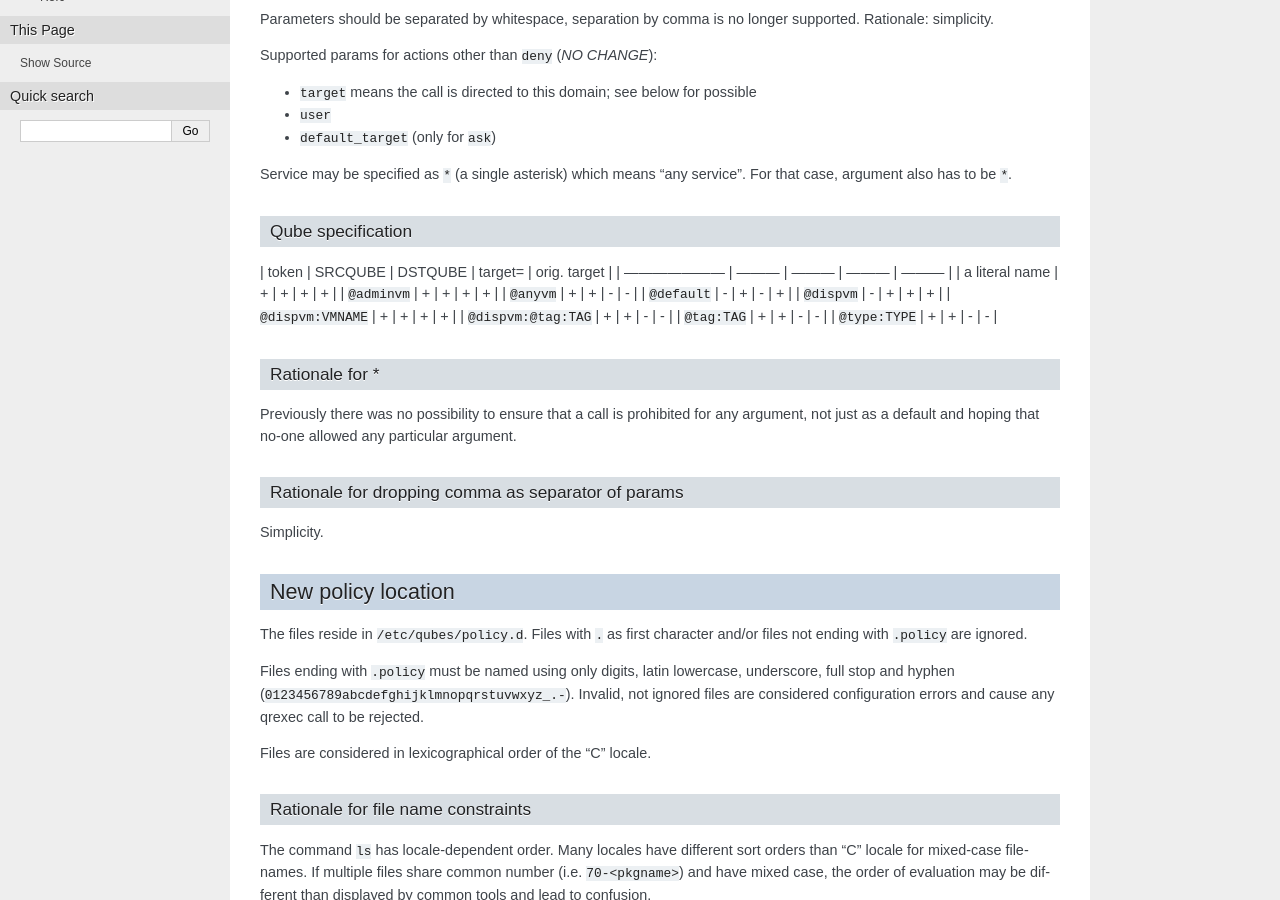
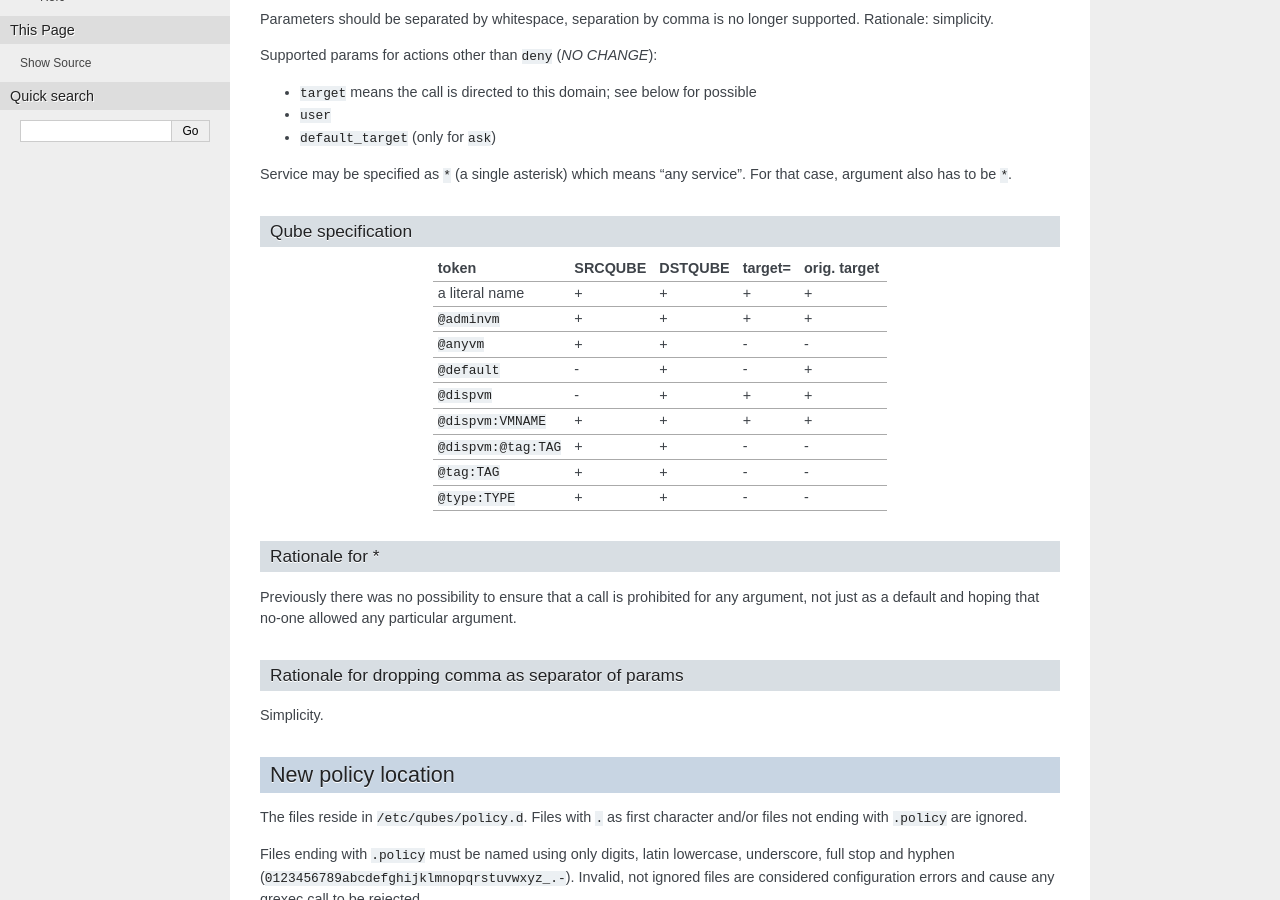
Before and after one commit to QubesOS/qubes-core-qrexec, a Sphinx documentation site: the page built from doc/multifile-policy.markdown, in a window 1280 px wide and 900 px high, scrolled down 516 px. Built offline with Sphinx 7.4.7, drawn with Linux system fonts in a browser that asks for light colours; part of the change alters nothing that is shown.

```diff
--- a/doc/conf.py
+++ b/doc/conf.py
@@ -55,7 +55,7 @@ extensions = [
     "sphinx.ext.intersphinx",
     "sphinx.ext.napoleon",
     "sphinx.ext.viewcode",
-    "recommonmark",
+    "myst_parser",
 ]
 
 # Add any paths that contain templates here, relative to this directory.
@@ -63,7 +63,10 @@ templates_path = ["_templates"]
 
 # The suffix(es) of source filenames.
 # You can specify multiple suffix as a list of string:
-source_suffix = [".rst", ".markdown"]
+source_suffix = {
+    ".rst": "restructuredtext",
+    ".markdown": "markdown",
+}
 
 # The master toctree document.
 master_doc = "index"
```
Also changed, not shown: 1 other file.
